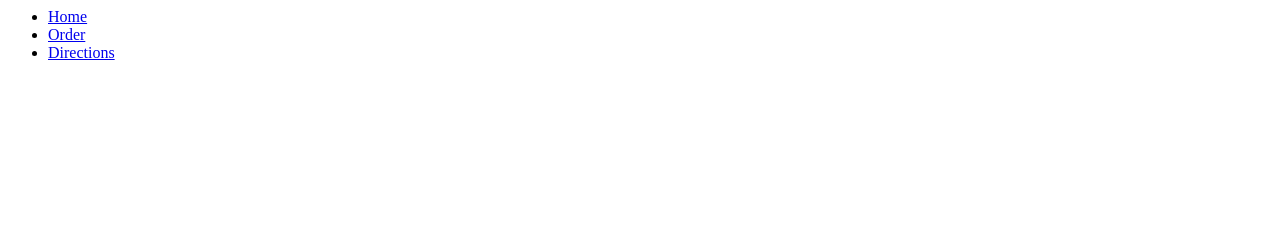
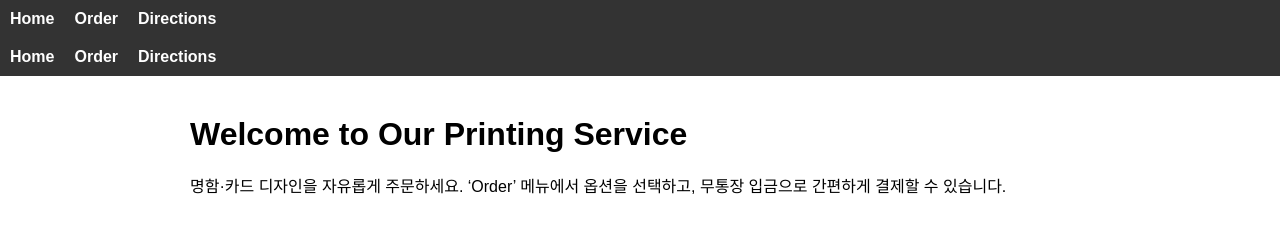
Before and after one commit to kevin-lee81/TESTCopilot, a plain HTML site: page index.html in a window 1280 px wide. Drawn offline with Linux system fonts and the light colour scheme.

Commit message:
Update index.html

```diff
--- a/index.html
+++ b/index.html
@@ -5,3 +5,26 @@
     <li><a href="directions.html">Directions</a></li>
   </ul>
 </nav>
+<!DOCTYPE html>
+<html lang="ko">
+<head>
+  <meta charset="UTF-8" />
+  <title>홈</title>
+  <link rel="stylesheet" href="assets/css/style.css" />
+</head>
+<body>
+  <!-- 네비게이션 삽입 -->
+  <nav class="navbar">
+    <ul>
+      <li><a href="index.html">Home</a></li>
+      <li><a href="order.html">Order</a></li>
+      <li><a href="directions.html">Directions</a></li>
+    </ul>
+  </nav>
+
+  <div class="container">
+    <h1>Welcome to Our Printing Service</h1>
+    <p>명함·카드 디자인을 자유롭게 주문하세요. ‘Order’ 메뉴에서 옵션을 선택하고, 무통장 입금으로 간편하게 결제할 수 있습니다.</p>
+  </div>
+</body>
+</html>
```
